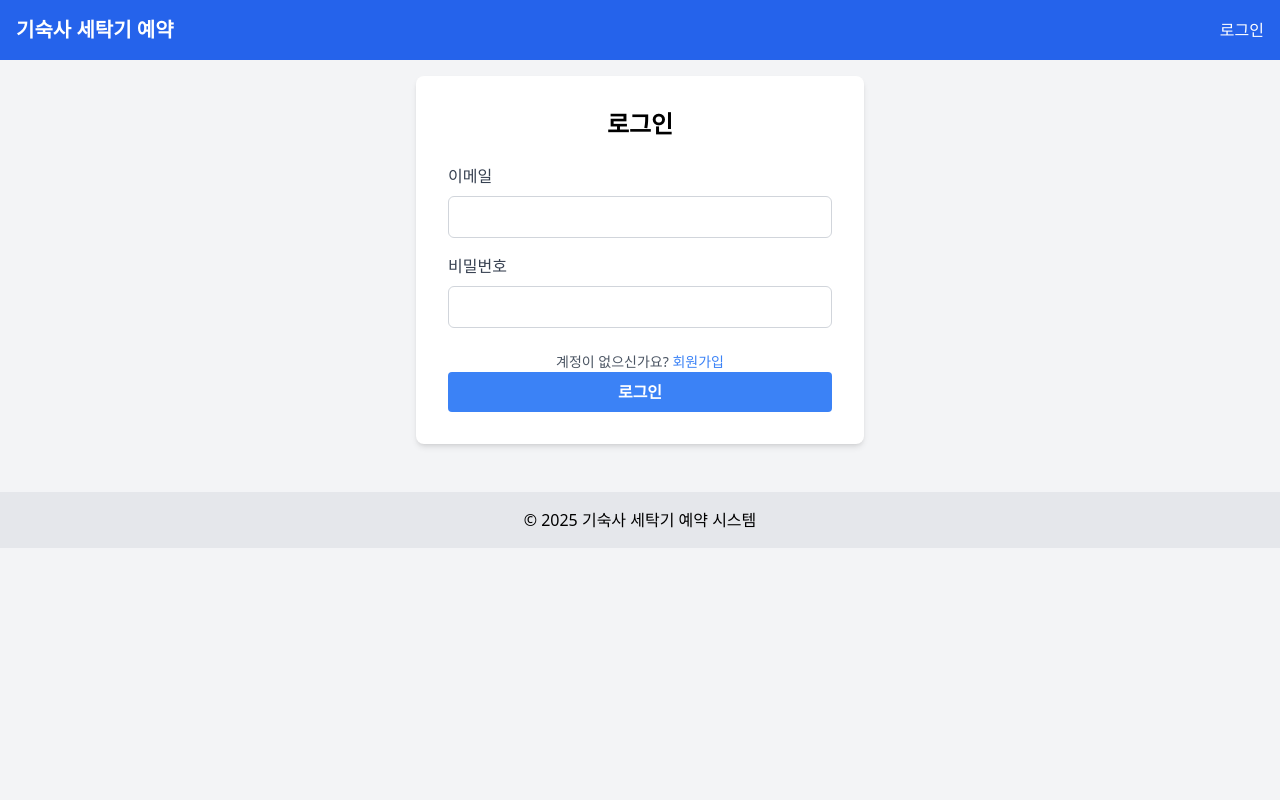
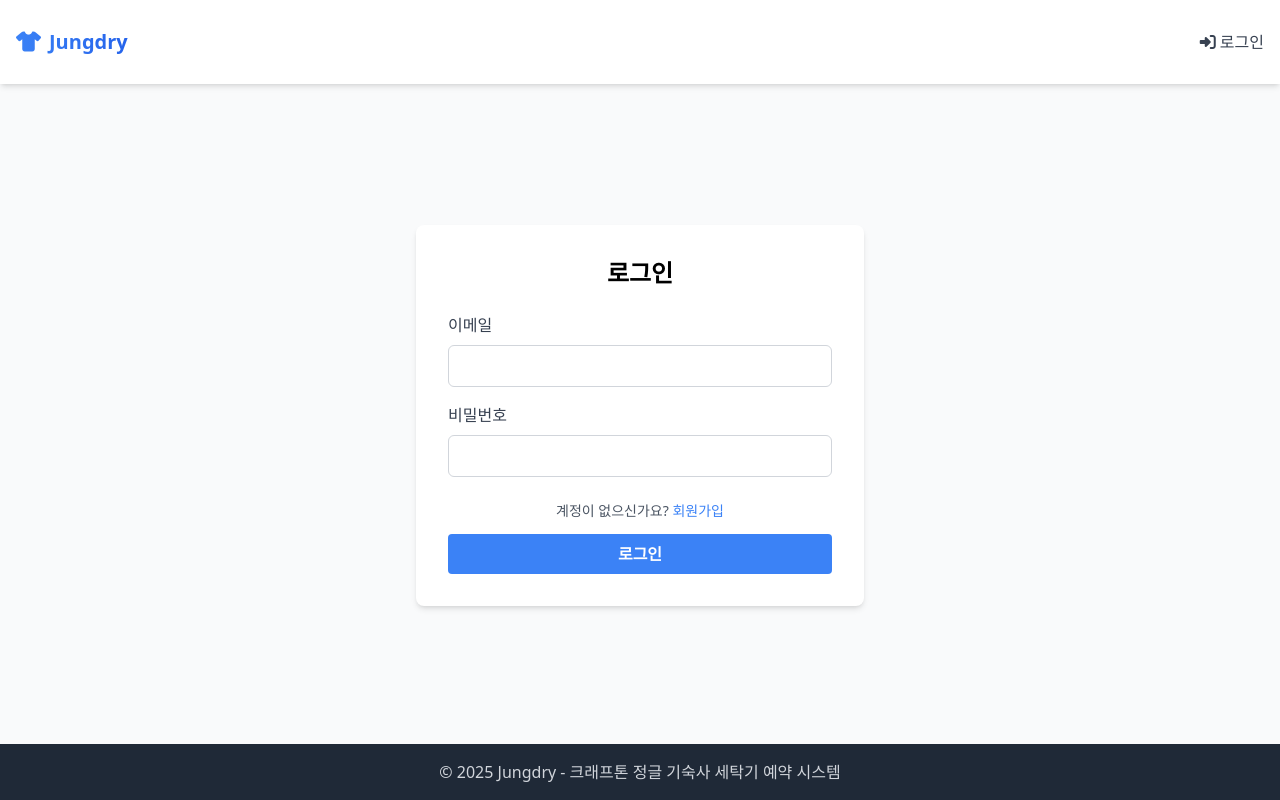
Before and after one commit to likewoody/jungdry, a Flask app: page /login in a window 1280 px wide. Run offline with Flask 3, Linux system fonts and the light colour scheme; some libraries are stand-ins or nearby versions.

Commit message:
feat: 내비게이션 바, 로고, 로그인/회원가입 카드 등  UI 수정

```diff
--- a/templates/base.html
+++ b/templates/base.html
@@ -3,10 +3,27 @@
 <head>
     <meta charset="UTF-8">
     <meta name="viewport" content="width=device-width, initial-scale=1.0">
-    <title>기숙사 세탁기 예약 시스템</title>
-    <meta name="theme-color" content="#4a5568">
+    <title>Jungdry</title>
+    <meta name="theme-color" content="#3b82f6">
     <link rel="manifest" href="{{ url_for('static', filename='manifest.json') }}">
     <script src="https://cdn.tailwindcss.com"></script>
+    <!-- 아이콘을 위한 Font Awesome CDN 추가 -->
+    <link rel="stylesheet" href="https://cdnjs.cloudflare.com/ajax/libs/font-awesome/6.4.0/css/all.min.css">
+    <!-- Google 폰트 추가 -->
+    <link href="https://fonts.googleapis.com/css2?family=Noto+Sans+KR:wght@400;500;700&display=swap" rel="stylesheet">
+    <style>
+        body {
+            font-family: 'Noto Sans KR', sans-serif;
+        }
+        /* 로고 스타일 */
+        .logo-text {
+            background: linear-gradient(to right, #3b82f6, #2563eb);
+            -webkit-background-clip: text;
+            -webkit-text-fill-color: transparent;
+            background-clip: text;
+            color: transparent;
+        }
+    </style>
     <!-- PWA 관련 스크립트 -->
     <script>
         if ('serviceWorker' in navigator) {
@@ -23,27 +40,87 @@
     </script>
     {% block head %}{% endblock %}
 </head>
-<body class="bg-gray-100 font-sans leading-normal tracking-normal">
-    <nav class="bg-blue-600 text-white p-4">
-        <div class="container mx-auto flex justify-between items-center">
-            <a href="{{ url_for('index') }}" class="text-xl font-bold">기숙사 세탁기 예약</a>
-            <div>
-                {% if is_logged_in %}
-                <a href="{{ url_for('my_reservations') }}" class="mr-4">내 예약</a>
-                <a href="{{ url_for('logout') }}">로그아웃</a>
-                {% else %}
-                <a href="{{ url_for('login') }}">로그인</a>
-                {% endif %}
+<body class="bg-gray-50 font-sans leading-normal tracking-normal min-h-screen flex flex-col">
+    <!-- 모바일 최적화 네비게이션 바 -->
+    <nav class="bg-white shadow-md sticky top-0 z-50">
+        <div class="container mx-auto px-4 py-7">
+            <!-- 모바일 네비게이션 -->
+            <div class="md:hidden flex items-center justify-between">
+                <!-- 왼쪽 빈 공간 -->
+                <div class="w-10"></div>
+
+                <!-- 왼쪽 티셔츠 아이콘 -->
+<!--                <div class="flex items-center">-->
+<!--                    <a href="{{ url_for('index') }}" class="text-blue-600 hover:text-blue-800" aria-label="홈">-->
+<!--                        <i class="fas fa-tshirt text-xl"></i>-->
+<!--                    </a>-->
+<!--                </div>-->
+
+                <!-- 가운데 로고 -->
+                <div class="text-center">
+                    <a href="{{ url_for('index') }}" class="inline-block">
+                        <h1 class="text-3xl font-bold logo-text">Jungdry</h1>
+                    </a>
+                </div>
+
+                <!-- 오른쪽 아이콘 메뉴 -->
+                <div class="flex items-center space-x-4">
+                    {% if is_logged_in %}
+                    <a href="{{ url_for('my_reservations') }}" class="text-gray-700 hover:text-blue-600" aria-label="내 예약">
+                        <i class="fas fa-calendar-check text-xl"></i>
+                    </a>
+                    <a href="{{ url_for('logout') }}" class="text-gray-700 hover:text-blue-600" aria-label="로그아웃">
+                        <i class="fas fa-sign-out-alt text-xl"></i>
+                    </a>
+                    {% else %}
+                    <a href="{{ url_for('login') }}" class="text-gray-700 hover:text-blue-600" aria-label="로그인">
+                        <i class="fas fa-sign-in-alt text-xl"></i>
+                    </a>
+                    {% endif %}
+                </div>
+            </div>
+
+            <!-- 데스크톱 네비게이션 -->
+            <div class="hidden md:flex md:justify-between md:items-center">
+                <a href="{{ url_for('index') }}" class="text-xl font-bold logo-text flex items-center">
+                    <i class="fas fa-tshirt mr-2"></i>
+                    Jungdry
+                </a>
+                <div class="flex items-center space-x-6">
+                    {% if is_logged_in %}
+                    <a href="{{ url_for('my_reservations') }}" class="text-gray-700 hover:text-blue-600">
+                        <span class="flex items-center">
+                            <i class="fas fa-calendar-check mr-1"></i>
+                            내 예약
+                        </span>
+                    </a>
+                    <a href="{{ url_for('logout') }}" class="text-gray-700 hover:text-blue-600">
+                        <span class="flex items-center">
+                            <i class="fas fa-sign-out-alt mr-1"></i>
+                            로그아웃
+                        </span>
+                    </a>
+                    {% else %}
+                    <a href="{{ url_for('login') }}" class="text-gray-700 hover:text-blue-600">
+                        <span class="flex items-center">
+                            <i class="fas fa-sign-in-alt mr-1"></i>
+                            로그인
+                        </span>
+                    </a>
+                    {% endif %}
+                </div>
             </div>
         </div>
     </nav>
 
-    <div class="container mx-auto p-4">
+    <main class="container mx-auto p-4 flex-grow">
         {% block content %}{% endblock %}
-    </div>
+    </main>
 
-    <footer class="bg-gray-200 text-center p-4 mt-8">
-        <p>© 2025 기숙사 세탁기 예약 시스템</p>
+    <footer class="bg-gray-800 text-gray-300 text-center p-4 mt-8">
+        <div class="container mx-auto">
+            <p>© 2025 Jungdry - 크래프톤 정글 기숙사 세탁기 예약 시스템</p>
+        </div>
     </footer>
 </body>
 </html>
--- a/templates/login.html
+++ b/templates/login.html
@@ -1,7 +1,7 @@
 {% extends "base.html" %}
 
 {% block content %}
-<div class="max-w-md mx-auto bg-white p-8 rounded-lg shadow-md">
+<div class="max-w-md mx-auto bg-white p-8 rounded-lg shadow-md" style="margin-top: 10%">
     <h1 class="text-2xl font-bold mb-6 text-center">로그인</h1>
 
     {% if error %}
@@ -28,7 +28,7 @@
         <div class="mt-4 text-center">
             <p class="text-sm text-gray-600">계정이 없으신가요? <a href="{{ url_for('register') }}" class="text-blue-500 hover:underline">회원가입</a></p>
         </div>
-        <div class="text-center">
+        <div class="text-center" style="margin-top: 13px">
             <button type="submit" class="bg-blue-500 hover:bg-blue-600 text-white font-bold py-2 px-4 rounded w-full">
                 로그인
             </button>
--- a/templates/my_reservations.html
+++ b/templates/my_reservations.html
@@ -41,7 +41,7 @@
                     {% if reservation.start_time <= now and reservation.end_time >= now %}
                     현재 이용 가능
                     {% elif reservation.start_time > now %}
-                    예약 대기 중
+                    예약 완료
                     {% else %}
                     이용 완료
                     {% endif %}
--- a/templates/register.html
+++ b/templates/register.html
@@ -5,7 +5,7 @@
     <h1 class="text-2xl font-bold mb-6 text-center">회원가입</h1>
 
     {% if error %}
-    <div class="bg-red-100 border border-red-400 text-red-700 px-4 py-3 rounded mb-4">
+    <div class="bg-red-100 border border-red-400 text-red-700 px-4 py-3 rounded mb-4" style="margin-top: 10%">
         {{ error }}
     </div>
     {% endif %}
```
Also changed, not shown: templates/index.html (+27 -11 lines), templates/reserve.html (+28 -7 lines).
